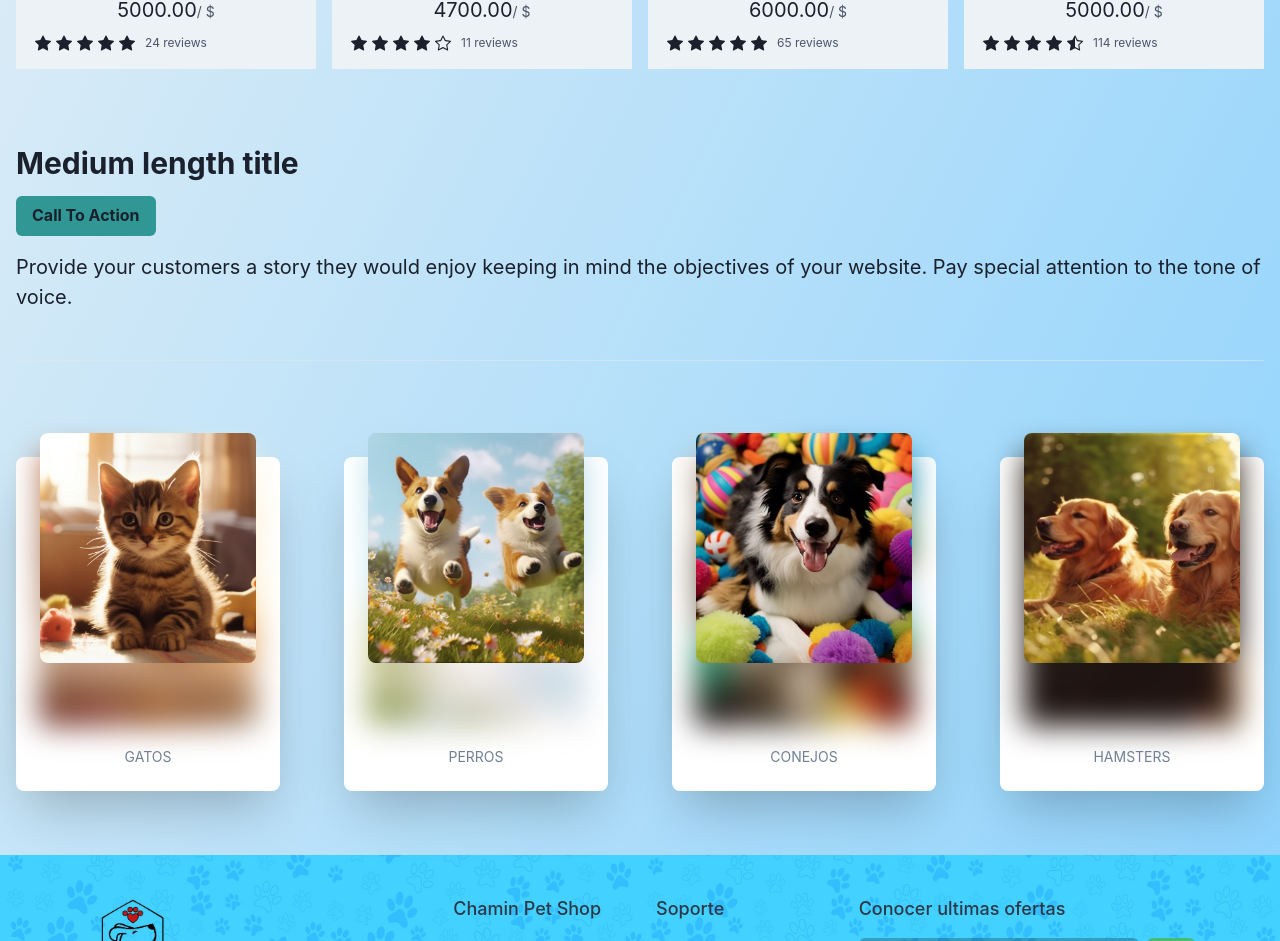
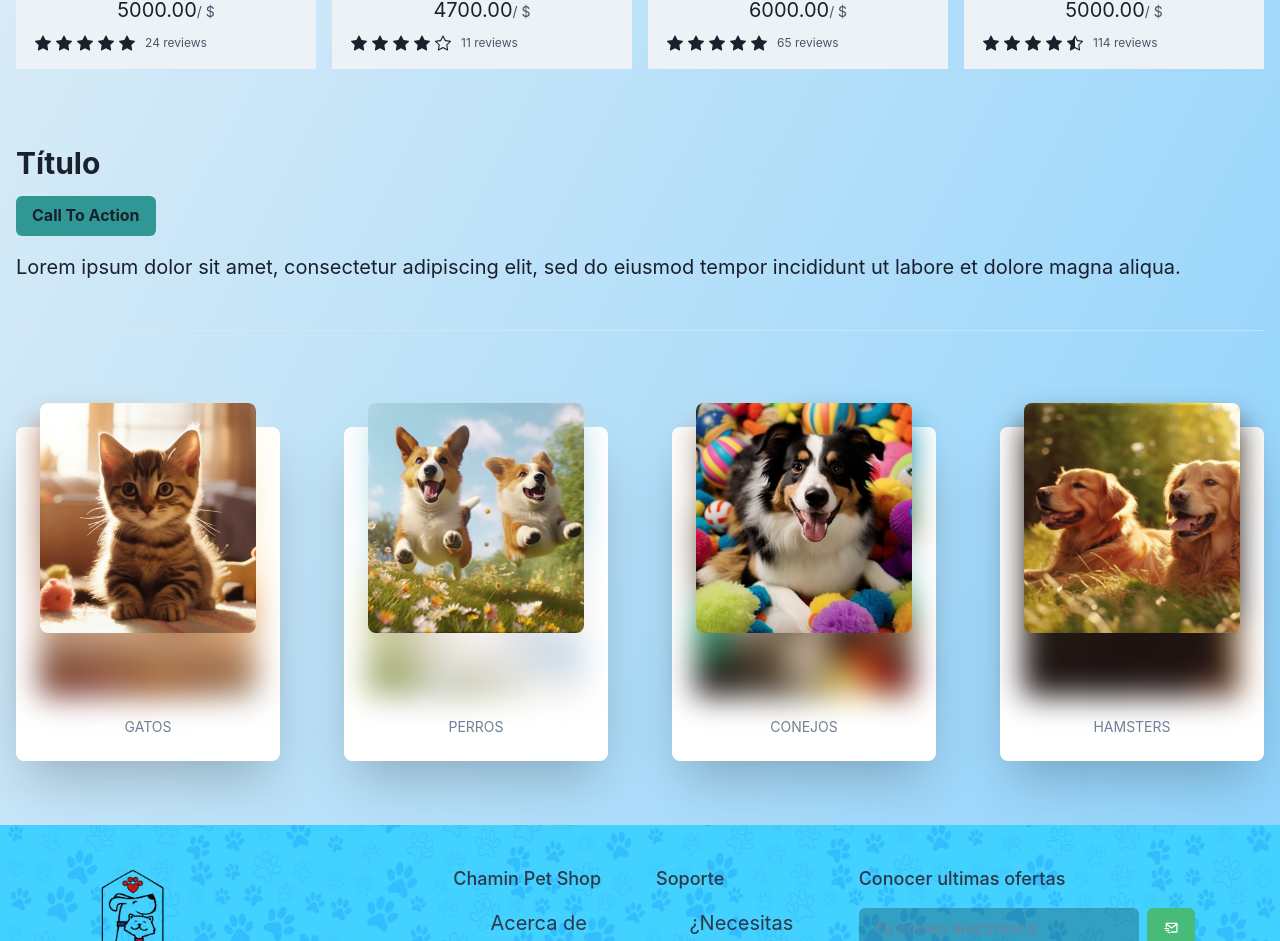
Before and after one commit to d-ohm-dev/vite-chamin-ts, a React (Vite) app: page / in a window 1280 px wide. Shown: the part 1298-2239 px from the top of the page. Built offline with nearby package versions, Linux system fonts and the light colour scheme.

Commit message:
Mejoro UI para login

```diff
--- a/src/elements/CommonElements/Navbar.tsx
+++ b/src/elements/CommonElements/Navbar.tsx
@@ -84,7 +84,7 @@ export default function Navbar() {
             fontWeight={400}
             variant={'link'}
             href={'#'}>
-            <Link2 to={'login'}>
+            <Link2 to={'/login'}>
               Ingresar
             </Link2>
           </Button>
--- a/src/elements/FrontPage/ChoosingPet.tsx
+++ b/src/elements/FrontPage/ChoosingPet.tsx
@@ -73,7 +73,7 @@ export default function ChoosingPet() {
         <GridItem colSpan={1}>
           <VStack alignItems="flex-start" spacing="10px">
             <chakra.h2 fontSize="3xl" fontWeight="700">
-              Medium length title
+              Título
             </chakra.h2>
             <Button colorScheme="green" size="md">
               Call To Action
@@ -83,8 +83,8 @@ export default function ChoosingPet() {
         <GridItem>
           <Flex>
             <chakra.p textAlign={'left'} >
-              Provide your customers a story they would enjoy keeping in mind the
-              objectives of your website. Pay special attention to the tone of voice.
+              Lorem ipsum dolor sit amet, consectetur adipiscing elit,
+              sed do eiusmod tempor incididunt ut labore et dolore magna aliqua.
             </chakra.p>
           </Flex>
 
--- a/src/elements/FrontPage/ColorModeSwitcher.tsx
+++ b/src/elements/FrontPage/ColorModeSwitcher.tsx
@@ -1,4 +1,4 @@
-// import React from 'react';
+
 import { useColorMode, useColorModeValue, IconButton } from '@chakra-ui/react';
 import { FaMoon, FaSun } from 'react-icons/fa';
 
@@ -16,6 +16,8 @@ export const ColorModeSwitcher= ({...props}) => {
       color="current"
       marginLeft="2"
       onClick={toggleColorMode}
+      onPointerUp={()=> window.location.reload()}
+
       icon={<SwitchIcon />}
       {...props}
     />
--- a/src/router.tsx
+++ b/src/router.tsx
@@ -1,4 +1,4 @@
-import { createBrowserRouter } from "react-router-dom";
+import {createBrowserRouter } from "react-router-dom";
 // import Frontpage from "./containers/Frontpage";
 import App from "./App";
 import NotFound from "./containers/Error404";
@@ -10,16 +10,14 @@ import Basic from "./elements/Loginterface/LoginForm";
 
 const router = createBrowserRouter([
   {
-    index: true,
-    element: <App/>
+    path: '/',
+    element: <App/>,
   },
   {
 
     path: '/login',
-    element: <Basic/>
+    element:  <Basic/>,
   },
-
-
   {
     path: 'product-view',
     element: <ProductViewGallery/>,
@@ -34,6 +32,7 @@ const router = createBrowserRouter([
 
   }
 
+
 ])
 
 
```
